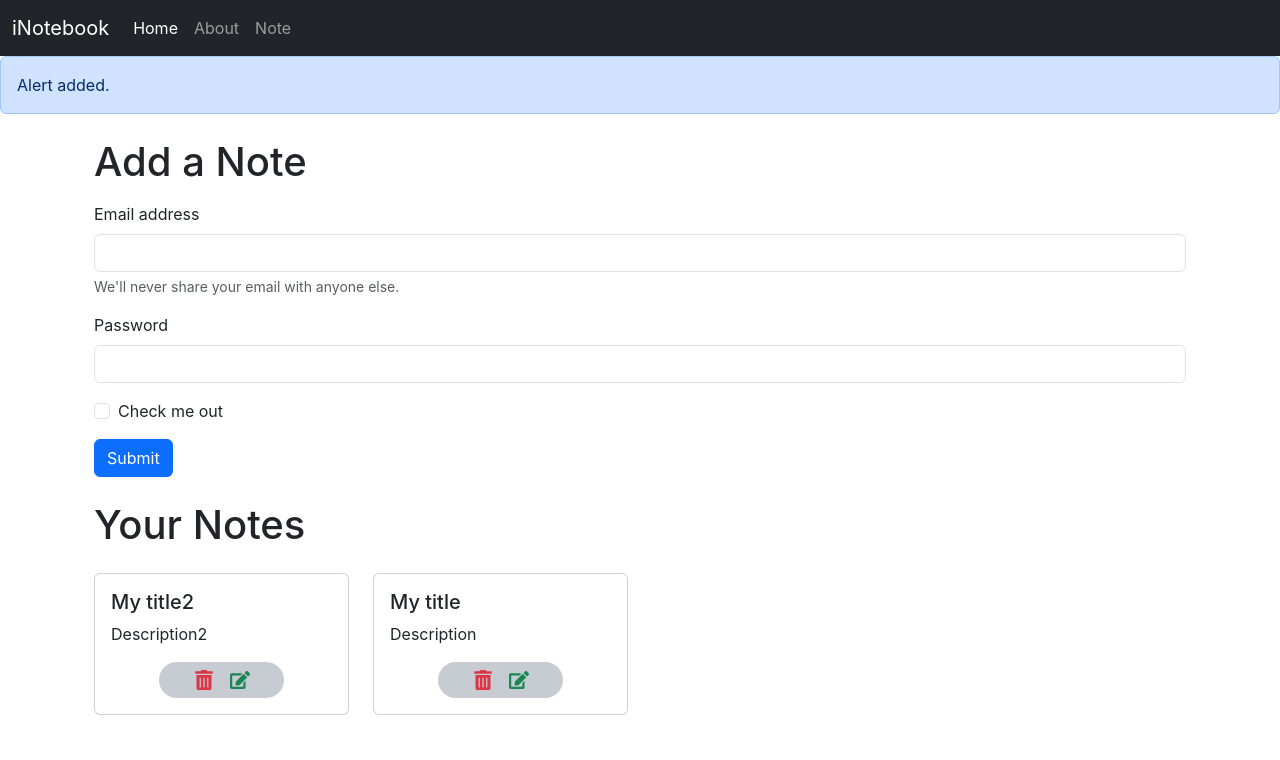
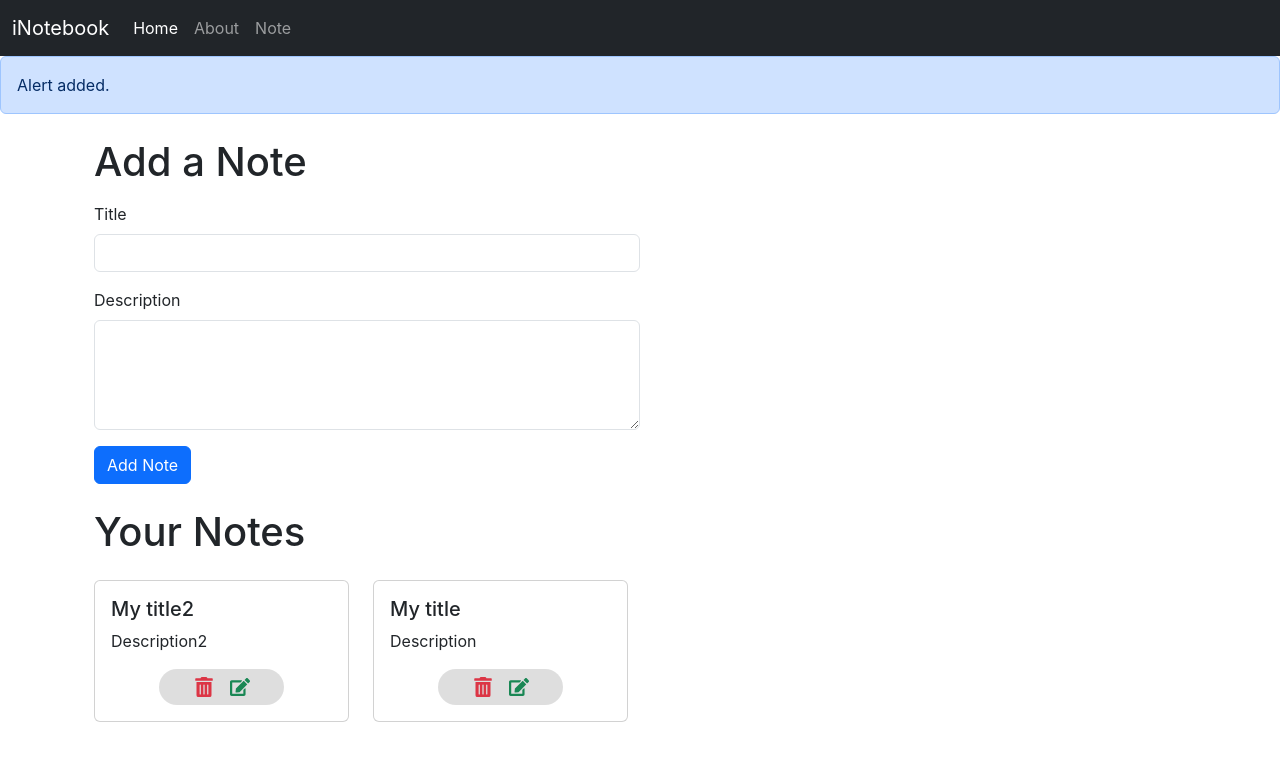
Before and after one commit to sandeepshrestha200/iNotebook, a React (Create React App) app: page / in a window 1280 px wide. Shown: the top 760 px of the page. Built offline with nearby package versions, Linux system fonts and the light colour scheme.

Commit message:
addeing AddNote component and functionality #63

```diff
--- /dev/null
+++ b/src/components/AddNote.js
@@ -0,0 +1,47 @@
+import React, { useState, useContext } from "react";
+import noteContext from "../context/notes/noteContext";
+
+const AddNote = () => {
+  const context = useContext(noteContext);
+  const { addNote } = context;
+  const [note, setNote] = useState({ title: "", description: "", tag: "test" });
+
+  const onChange = (e) => {
+    setNote({ ...note, [e.target.name]: e.target.value });
+  };
+
+  const addNewNote = (e) => {
+    e.preventDefault();
+    addNote(note.title, note.description, note.tag);
+  };
+
+  return (
+    <>
+      <div className="container my-4">
+        <h1>Add a Note</h1>
+        <div className="my-3">
+          <form>
+            <div className="mb-3">
+              <label htmlFor="title" className="form-label">
+                Title
+              </label>
+              <input type="text" className="form-control w-50" id="title" name="title" onChange={onChange} />
+            </div>
+            <div className="mb-3">
+              <label htmlFor="description" className="form-label">
+                Description
+              </label>
+              <textarea className="form-control w-50" id="description" name="description" rows="4" onChange={onChange} />
+            </div>
+
+            <button type="submit" className="btn btn-primary" onClick={addNewNote}>
+              Add Note
+            </button>
+          </form>
+        </div>
+      </div>
+    </>
+  );
+};
+
+export default AddNote;
--- a/src/components/Home.js
+++ b/src/components/Home.js
@@ -1,44 +1,14 @@
 import React from "react";
 import Note from "./Note";
+import AddNote from "./AddNote";
 
 const Home = () => {
-
   return (
     <>
       <div className="my-4">
-        <div className="container my-4">
-          <h1>Add a Note</h1>
-          <div className="my-3">
-            <form>
-              <div className="mb-3">
-                <label htmlFor="exampleInputEmail1" className="form-label">
-                  Email address
-                </label>
-                <input type="email" className="form-control" id="exampleInputEmail1" aria-describedby="emailHelp" />
-                <div id="emailHelp" className="form-text">
-                  We'll never share your email with anyone else.
-                </div>
-              </div>
-              <div className="mb-3">
-                <label htmlFor="exampleInputPassword1" className="form-label">
-                  Password
-                </label>
-                <input type="password" className="form-control" id="exampleInputPassword1" />
-              </div>
-              <div className="mb-3 form-check">
-                <input type="checkbox" className="form-check-input" id="exampleCheck1" />
-                <label className="form-check-label" htmlFor="exampleCheck1">
-                  Check me out
-                </label>
-              </div>
-              <button type="submit" className="btn btn-primary">
-                Submit
-              </button>
-            </form>
-          </div>
-        </div>
+        <AddNote />
 
-      <Note/>
+        <Note />
       </div>
     </>
   );
--- a/src/components/Note.js
+++ b/src/components/Note.js
@@ -4,7 +4,7 @@
 
 const Note = () => {
   const context = useContext(noteContext);
-  const { notes, setNotes } = context;
+  const { notes } = context;
   return (
     <>
       <div className="container my-4">
--- a/src/context/notes/NoteState.js
+++ b/src/context/notes/NoteState.js
@@ -25,7 +25,30 @@
 
   const [notes, setNotes] = useState(notesInitial);
 
-  return <NoteContext.Provider value={{ notes, setNotes }}>{props.children}</NoteContext.Provider>;
+  // Add a Note
+
+  const addNote = (title, description, tag) => {
+    console.log("Adding New Note");
+    var note = {
+      _id: "657704ec38d30079c292c72466",
+      user: "657703a738d30079c292c70a",
+      title: title,
+      description: description,
+      tag: tag,
+      date: "2023-12-11T12:47:40.561Z",
+      __v: 0,
+    };
+    setNotes(notes.concat(note));
+    console.log("New Note Added");
+  };
+
+  // Edit a Note
+  const editNote = () => {};
+
+  // Delete a Note
+  const deleteNote = () => {};
+
+  return <NoteContext.Provider value={{ notes, addNote, editNote, deleteNote }}>{props.children}</NoteContext.Provider>;
 };
 
 export default NoteState;
--- a/src/index.css
+++ b/src/index.css
@@ -10,7 +10,7 @@
 }
 
 .icon-container {
-  background-color: #adb5bdae;
+  background-color: #c0c0c084;
 }
 
 .icon {
```
